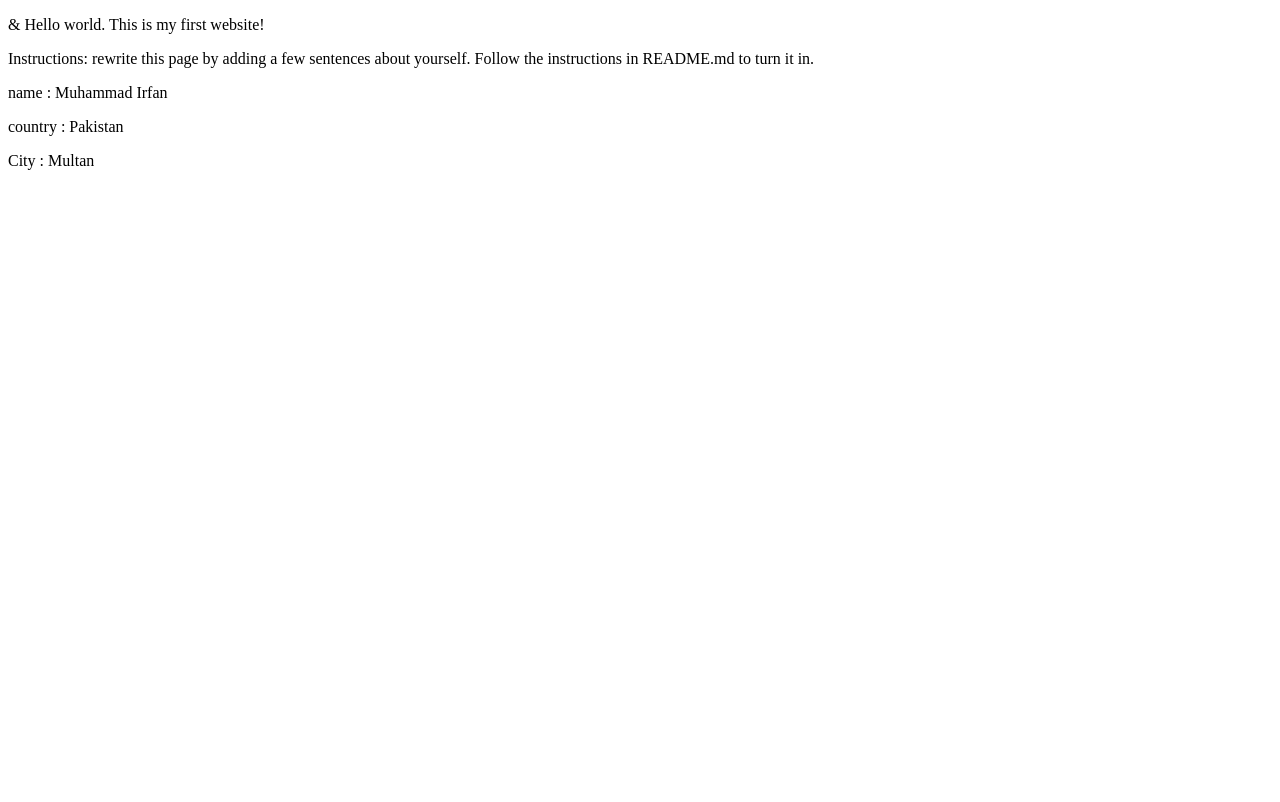
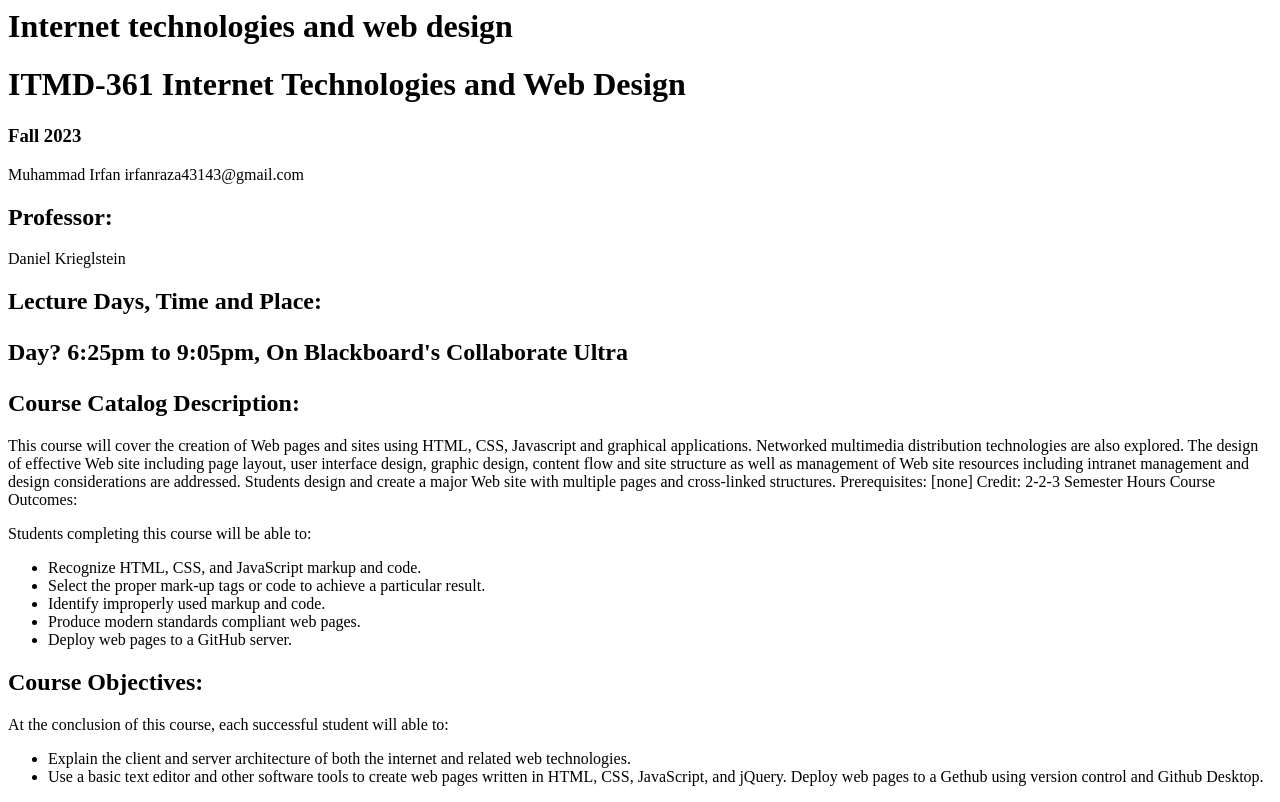
Before and after one commit to IrFan143A/Wevdev_lab1, a plain HTML site: page index.html in a window 1280 px wide. Drawn offline with Linux system fonts and the light colour scheme.

Commit message:
Adding index

```diff
--- a/index.html
+++ b/index.html
@@ -1,20 +1,38 @@
-<!DOCTYPE html>
-<html lang="en">
+<DOCTYPE  html>
+<html  lang="en-us">
+
 <head>
-  <meta charset="utf-8">
-  <title>Internet Technologies and Web Design</title>
-</head>
-<body>
-  <p>&amp; Hello world. This is my first website!</p>
-  <p>Instructions: rewrite this page by adding a few sentences about yourself. Follow the instructions in README.md to turn it in.</p>
+
+<meta charset="UTF-8">
+<meta name="viewport" content="width=device-width,initial-scale=1">
+ <title>Internet technologies and web design</title>
+ </head>
+ <body>
+ <h1>Internet technologies and web design</h1>
+ <h1>ITMD-361 Internet Technologies and Web Design</h1>
+ <h3>Fall 2023 </h3>
+ <p> Muhammad Irfan   irfanraza43143@gmail.com</p>
+ <h2>Professor:</h2>
+ <p>Daniel Krieglstein</p>
+ <h2>Lecture Days, Time and Place:</<h2>
+ <p>Day? 6:25pm to 9:05pm, On Blackboard's Collaborate Ultra</P>
+ <h2>Course Catalog Description:</h2>
+ <p>This course will cover the creation of Web pages and sites using HTML, CSS, Javascript and graphical applications. Networked multimedia distribution technologies are also explored. The design of effective Web site including page layout, user interface design, graphic design, content flow and site structure as well as management of Web site resources including intranet management and design considerations are addressed. Students design and create a major Web site with multiple pages and cross-linked structures. Prerequisites: [none] Credit: 2-2-3 Semester Hours
+Course Outcomes:</p>
+<p>Students completing this course will be able to:</P>
+<ul>
+<li>Recognize HTML, CSS, and JavaScript markup and code.</li>
+<li>Select the proper mark-up tags or code to achieve a particular result.
+</li>
+<li>Identify improperly used markup and code.</Li>
+<li>Produce modern standards compliant web pages.</li>
+<li>Deploy web pages to a GitHub server.</li>
+</ul>
+<h2>Course Objectives:</h2>
+<p>At the conclusion of this course, each successful student will able to:</p>
+<ul>
+<li>Explain the client and server architecture of both the internet and related web technologies.</li>
+<li>Use a basic text editor and other software tools to create web pages written in HTML, CSS, JavaScript, and jQuery.
+Deploy web pages to a Gethub using version control and Github Desktop.</li>
 </body>
 </html>
-<p>
-  name : Muhammad Irfan
-</p>
-<p>
-  country : Pakistan
-</p>
-<p>
-  City : Multan
-</p>
```
